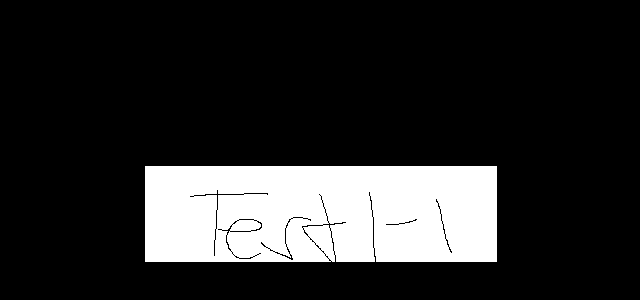
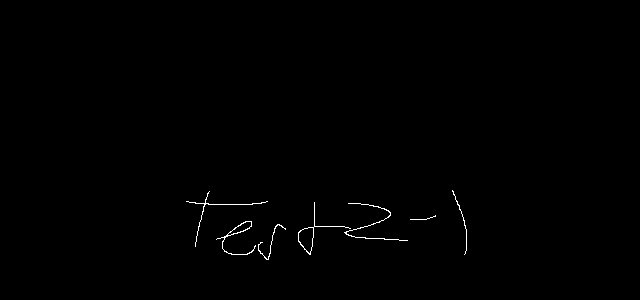
Before and after one commit to Paranormal-Cube/ucp_sites, a plain HTML site: page p4.html in a window 1280 px wide. Shown: the part 186-486 px from the top of the page, without its empty margins (319-959 px from the left). Drawn offline with Linux system fonts and the light colour scheme.

Commit message:
Update p4.html

```diff
--- a/p4.html
+++ b/p4.html
@@ -19,9 +19,9 @@
     </style>
 </head>
 <body>
-    <img id="slideshow-image" src="test1-1.png" alt="Slideshow Image">
+    <img id="slideshow-image" src="test2-1.png" alt="Slideshow Image">
     <script>
-        const images = ["test1-1.jpng", "test1-2.png"];
+        const images = ["test2-1.png", "test2-2.png"];
         let currentIndex = 0;
         const imgElement = document.getElementById("slideshow-image");
         function switchImage() {
```
